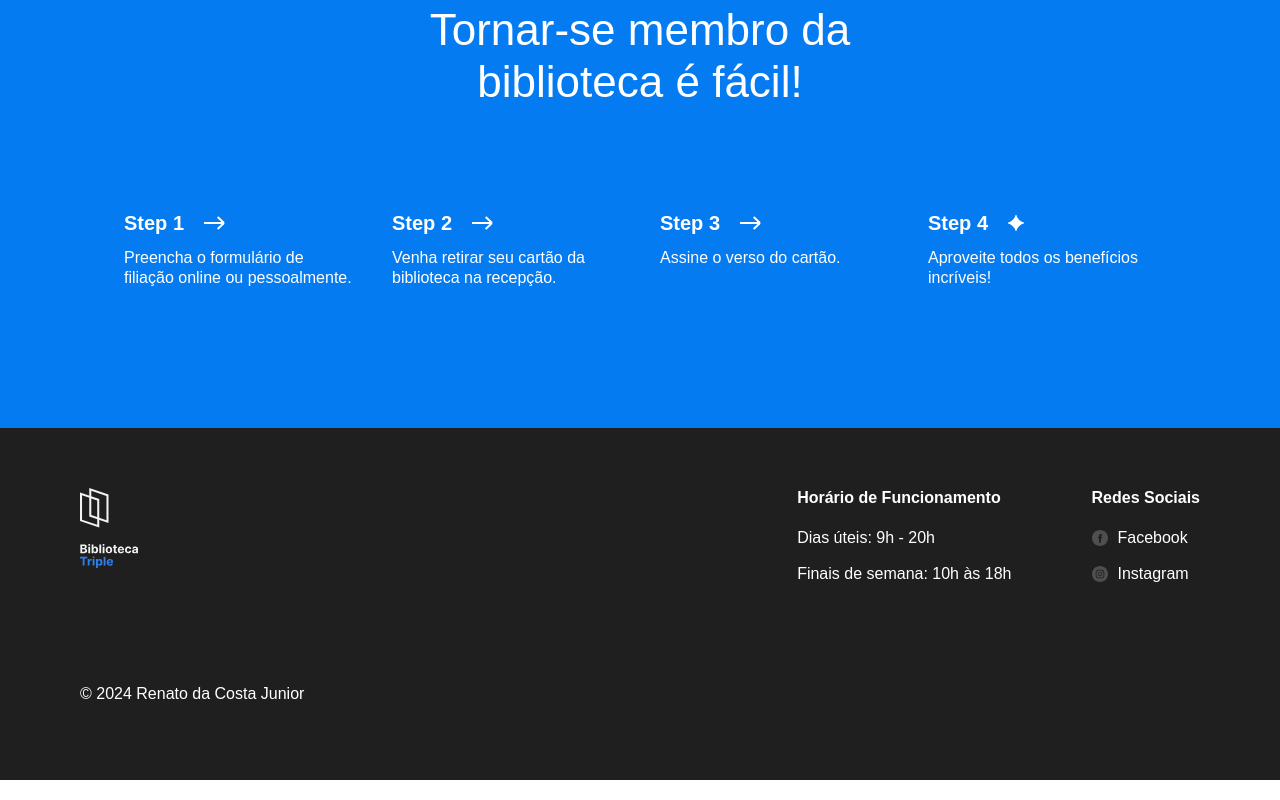
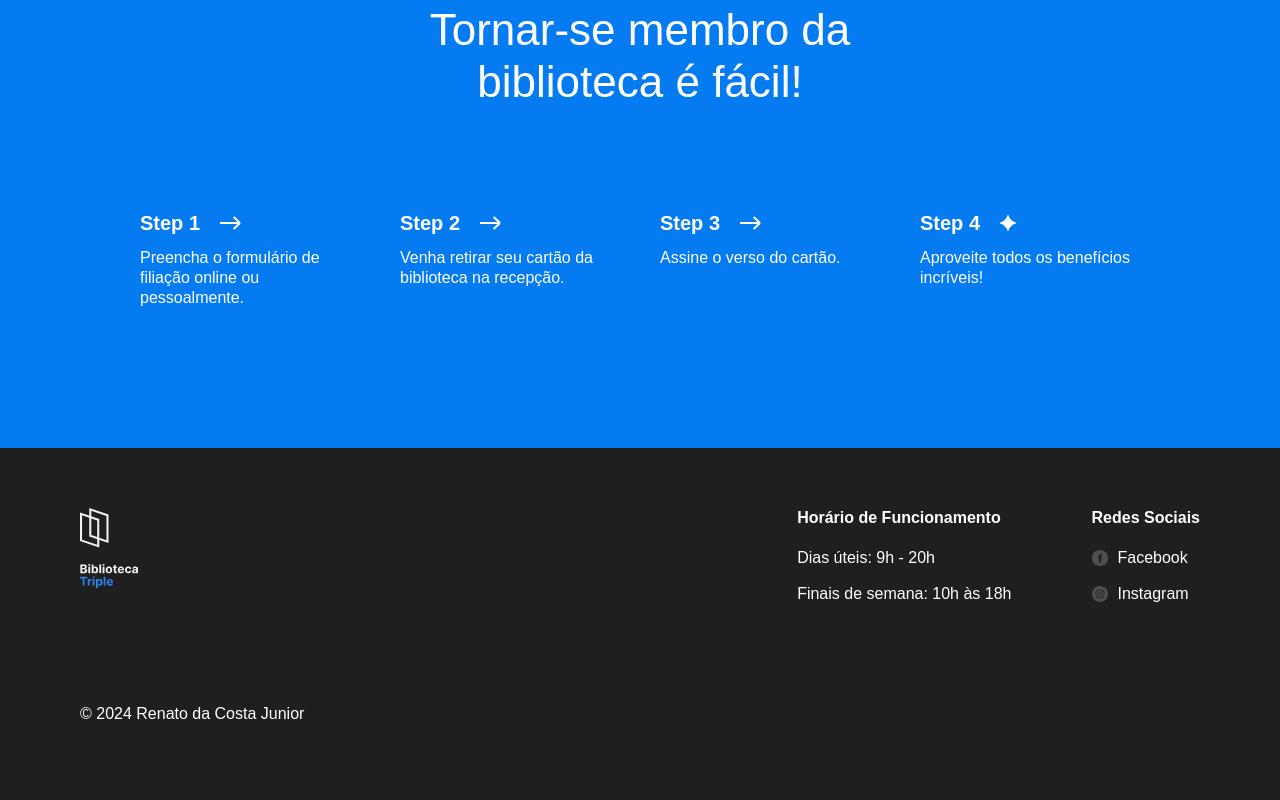
Before and after one commit to RenatoJr08/web_project_library, a plain HTML site: page index.html in a window 1280 px wide. Shown: the part 3086-3886 px from the top of the page. Drawn offline with Linux system fonts and the light colour scheme.

Commit message:
introdução seção rodapé

```diff
--- a/index.html
+++ b/index.html
@@ -274,8 +274,8 @@
           </ul>
         </section>
       </main>
-      <footer class="footer" id="footer">
-        <section class="footer__columns">
+      <footer class="footer">
+        <section class="footer__columns" id="footer">
           <div class="footer__column">
             <img
               src="./images/logo_white.svg"
--- a/styles/style.css
+++ b/styles/style.css
@@ -323,7 +323,7 @@
 }
 
 .step {
-  flex-basis: 228px;
+  flex-basis: 220px;
 }
 
 .step__title {
```
